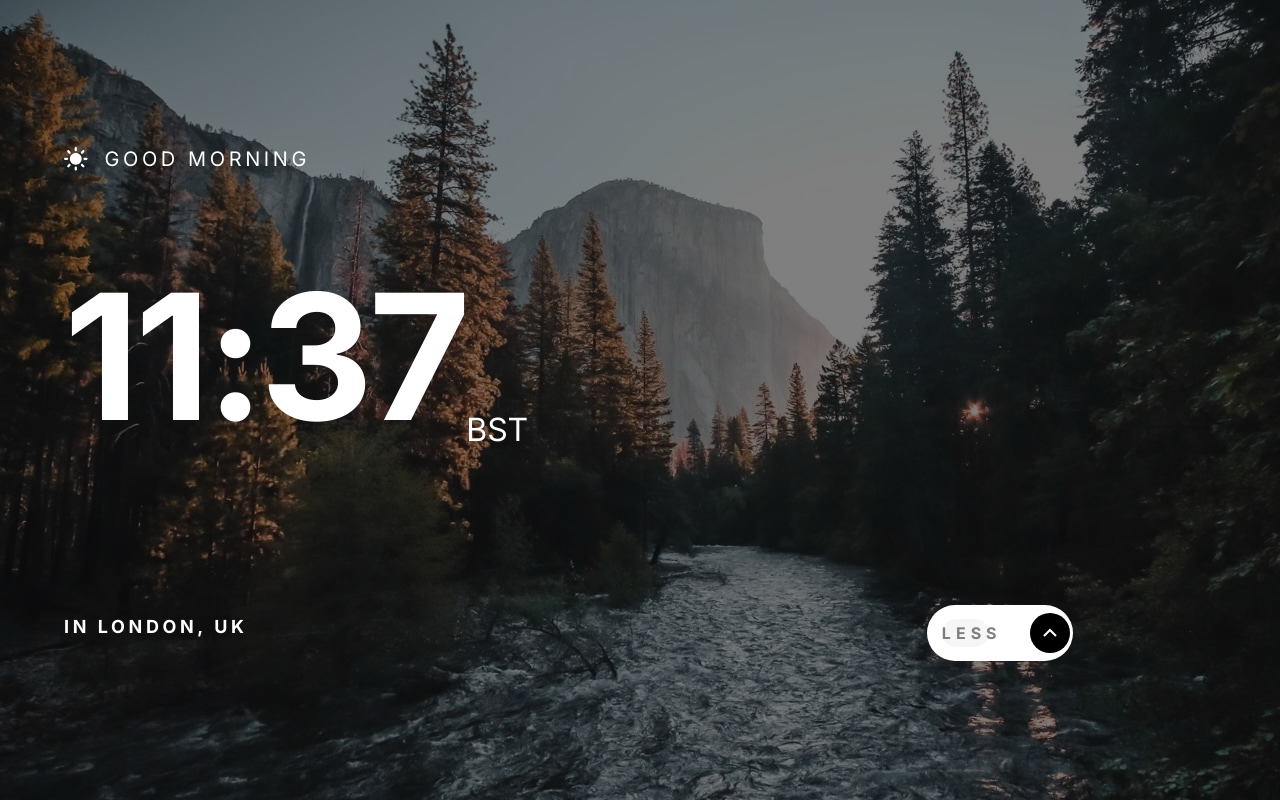
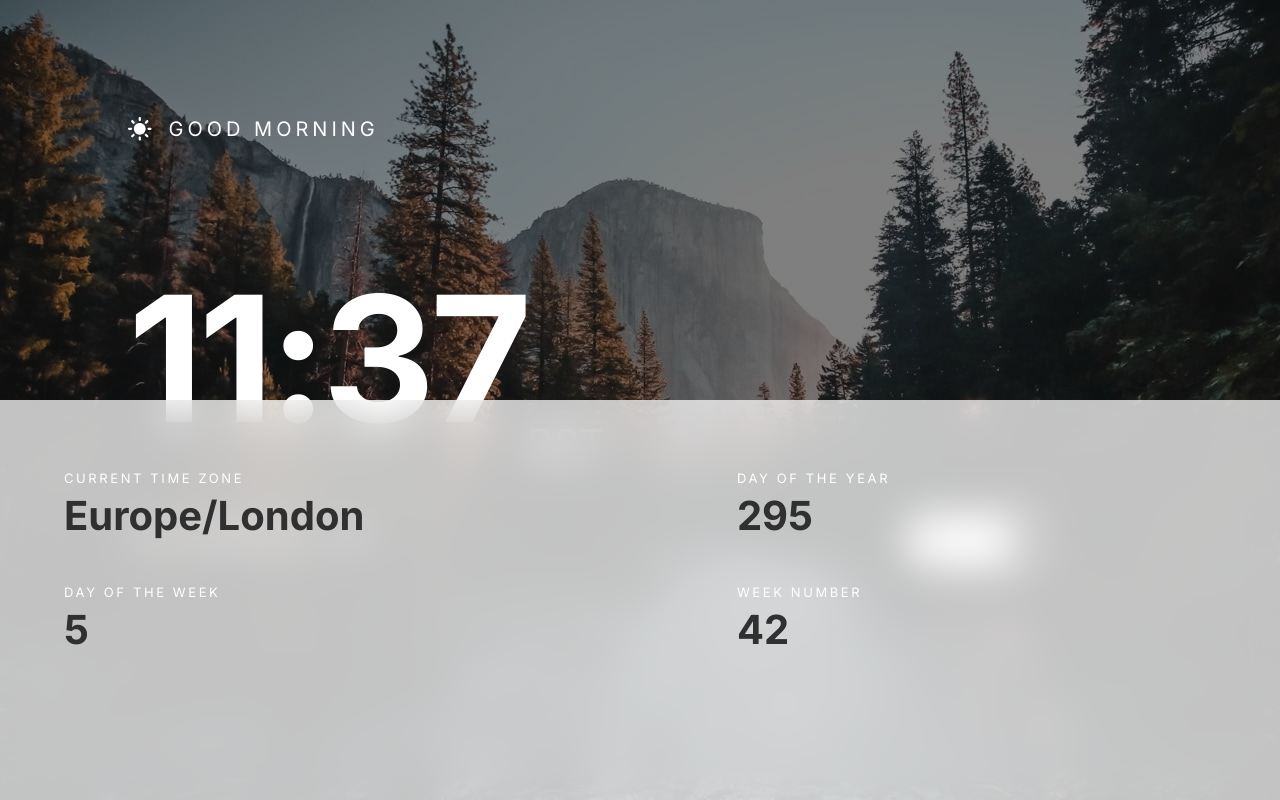
Before and after one commit to Alberto-12/the-clock-app, a React (Create React App) app: page / in a window 1280 px wide. Both pictures are taken after a click on the element "MORE". Shown: the top 800 px of the page. Built offline with nearby package versions, Linux system fonts and the light colour scheme.

Commit message:
working on media queries for desktop

```diff
--- a/src/components/Clock.css
+++ b/src/components/Clock.css
@@ -15,7 +15,7 @@
   background-size: cover;
   display: flex;
   flex-direction: column;
-  justify-content: space-between;
+  /*justify-content: space-between;*/
 
 }
 
--- a/src/components/less-div/Less.css
+++ b/src/components/less-div/Less.css
@@ -13,10 +13,6 @@
   background: rgba(255, 255, 255, 0.75);
   backdrop-filter: blur(20.3871px);
   color: white;
-  display: flex;
-  justify-content: center;
-  align-items: center;
-  padding-bottom: 5%;
 }
 
 
@@ -27,7 +23,8 @@
 
 .data-container {
   width: 323px;
-  max-width: 323px;
+  /*max-width: 323px;*/
+  margin-left: 5%;
 }
 
 
@@ -36,7 +33,7 @@
   display: flex;
   align-items: center;
   justify-content: space-between;
-  margin-top: 8%;
+  margin-top: 10%;
 }
 
 .left-column {
@@ -70,20 +67,23 @@
   }
 
   .data-container {
-    width: 65%;
-    max-width: 65%;
-    display: flex;
+    margin-top: 10%;
+    width: 80%;
+    height: 70%;
+    /*max-width: 65%;
+    /*display: flex;
     flex-wrap: wrap;
     align-items: center;
-    justify-content: space-between;
+    justify-content: space-between;*/
+    display: grid;
+    grid-template-columns: 4fr 3fr;
+    gap: 10%;
   }
 
   .section {
     display: block;
-    margin-top: 20%;
-  }
-
-  .container {
+    /*margin-top: 20%;*/
+    margin-top: 0;
   }
 
   .left-column {
@@ -107,3 +107,21 @@
     margin-right: 5%;
   }
 }
+
+@media (min-width: 1024px) {
+
+  #less-div {
+    height: 50%;
+  }
+
+  .data-container {
+   margin-top: 5%;
+   gap: 20%
+  }
+
+  .section {
+  }
+
+  #day-of-the-year {
+  }
+}
--- a/src/components/less-div/Less.js
+++ b/src/components/less-div/Less.js
@@ -12,16 +12,16 @@ const Less = ({ darkTheme, showLess }) => {
           <p className="left-column">current time zone</p>
           <p className="right-column">Europe/London</p>
         </div>
-        <div div className="section">
+        <div className="section" id="day-of-the-year">
           <p className="left-column">day of the year</p>
           <p className="right-column numbers">295</p>
         </div>
 
-        <div div className="section">
+        <div className="section">
           <p className="left-column">day of the week</p>
           <p className="right-column numbers">5</p>
         </div>
-        <div div className="section" id="week-number">
+        <div className="section" id="week-number">
           <p className="left-column">week number</p>
           <p className="right-column numbers">42</p>
         </div>
--- a/src/components/more-div/More.css
+++ b/src/components/more-div/More.css
@@ -7,23 +7,20 @@
 }
 
 #more-container {
-  height: 272px;
+  height: 55%;
+  padding-left: 5%;
+  padding-bottom: 5%;
   display: flex;
   flex-direction: column;
-  justify-content:space-between;
-  margin-left: 5%;
-  margin-top: 15%;
-  margin-bottom: 8%;
+  justify-content: space-around;
 }
 
 #greeting-div {
-  height: 10%;
   display: flex;
   align-items: center;
 }
 
 .clock {
-  margin-top: 2%;
 }
 
 #icon {
@@ -76,7 +73,7 @@
   font-size: 15px;
   line-height: 28px;
   color: #ffffff;
-  margin-bottom: 10%;
+  margin-bottom: 8%;
 }
 
 /* Add these styles to your existing CSS file */
@@ -85,7 +82,6 @@
   transform: rotate(180deg);
   transition: transform 0.5s ease-in-out;
 }
-
 
 #more-button-div.rotate-up button {
   background-color: red; /* Customize the button styles as needed */
@@ -144,9 +140,9 @@
   }*/
 
 @media (min-width: 768px) {
-#more-container{
-  height: 367px;
-}
+  #more-container {
+    height: 60%;
+  }
   #icon {
     width: 24px;
     height: 24px;
@@ -209,21 +205,32 @@
 
 @media (min-width: 1024px) {
   #more-container {
-    margin-top: 8%;
-    height: 80%;
-    padding-top: 2%;
+    height: 50%;
+    padding-left: 10%;
+    padding-bottom: 15%;
   }
 
   #greeting {
-    font-family: "Inter";
-    font-style: normal;
     font-weight: 400;
     font-size: 20px;
+    line-height: 28px;
+    letter-spacing: 4px;
+  }
+
+  #time {
+    font-weight: 700;
+    line-height: 200px;
+    letter-spacing: -5px;
+  }
+
+  #timeZone {
+    font-size: 40px;
+    font-weight: 300;
     line-height: 28px;
   }
 
   #city-button-div {
-    width: 83%;
+    width: 80%;
     display: flex;
     align-items: center;
     justify-content: space-between;
@@ -231,5 +238,17 @@
 
   #location {
     padding-top: 7%;
+    font-size: 24px;
+    font-weight: 700;
+    line-height: 28px;
+    letter-spacing: 4.8px;
+  }
+
+  #more-button {
+    font-size: 16px;
+    font-style: normal;
+    font-weight: 700;
+    line-height: 28px;
+    letter-spacing: 5px;
   }
 }
--- a/src/components/more-div/More.js
+++ b/src/components/more-div/More.js
@@ -8,7 +8,6 @@ const More = ({ toggleLess, toggleGenerator }) => {
   const toggleExpansion = () => {
     setIsExpanded(!isExpanded);
     toggleGenerator();
-
   };
 
   return (
--- a/src/components/quote-generator/Generator.css
+++ b/src/components/quote-generator/Generator.css
@@ -7,6 +7,7 @@
 }
 
 #quote-generator-container {
+  height: 60%;
   padding: 10% 2% 10% 10%;
   /*display: none;*/
 }
@@ -46,6 +47,7 @@
 
 @media (min-width: 768px) {
   #quote-generator-container {
+
     padding-left: 64px;
   }
   #quote-generator-div {
@@ -77,6 +79,7 @@
 @media (min-width: 1024px) {
 
   #quote-generator-container {
+    height: 55%;
   padding-top: 5%;
   padding-right:2%;
   padding-bottom:0;
```
Lines whose indentation alone changed are shown as unchanged.
